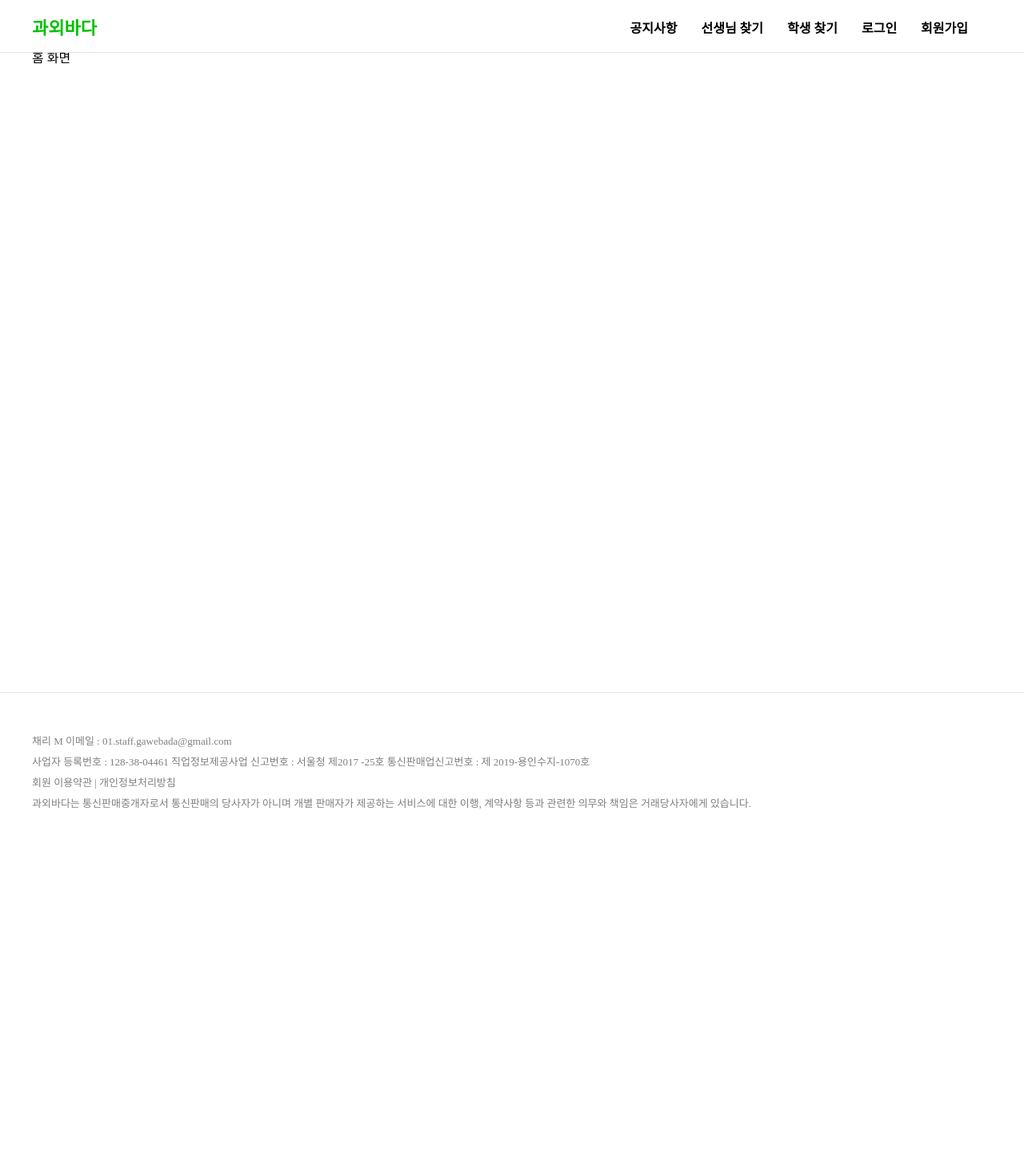
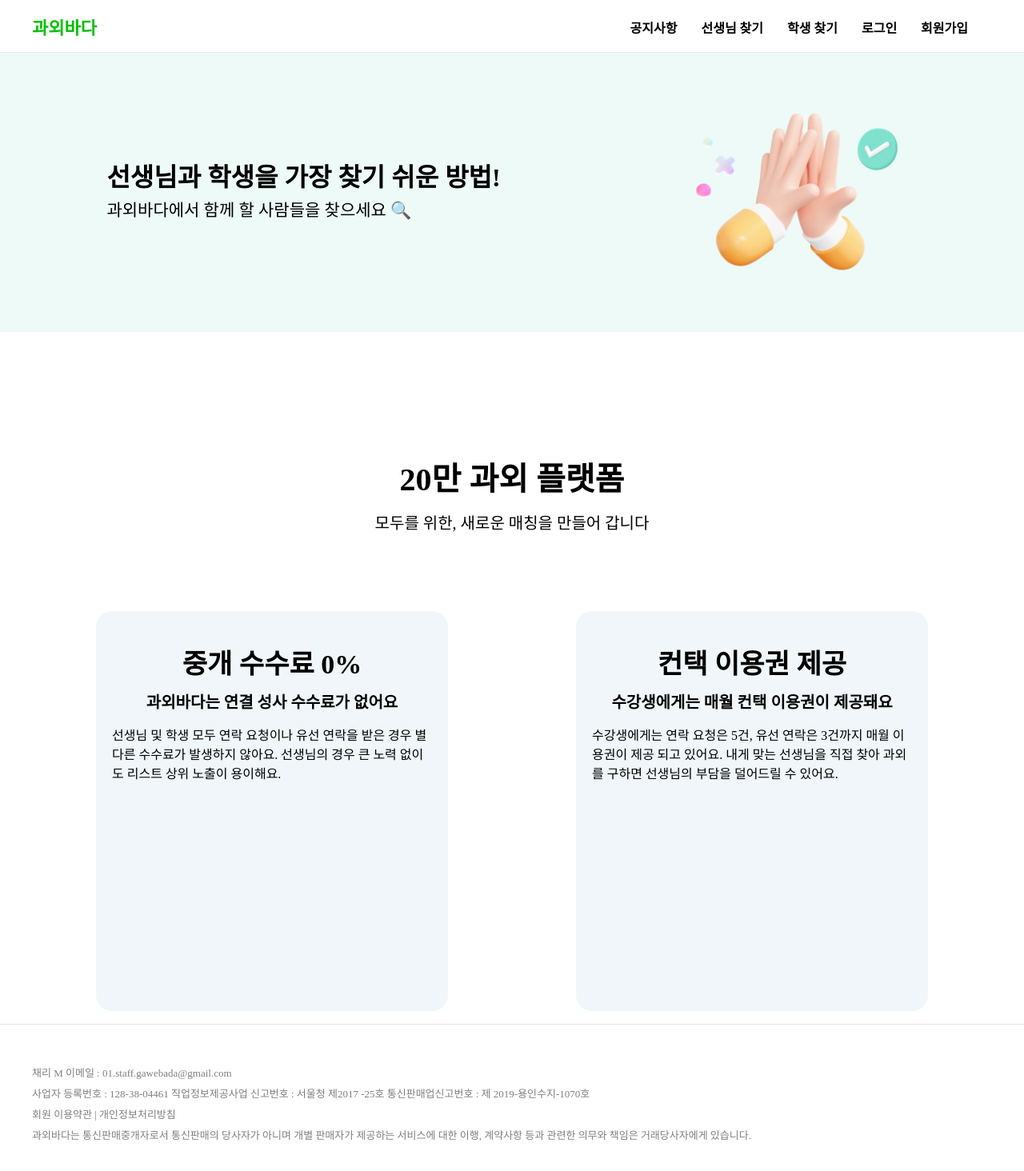
Before and after one commit to reignkk1/coding-tutoring-client, a React (Create React App) app: page / in a window 1280 px wide. Shown: the top 1464 px of the page at 80% size. Before the commit the page ends 1066 px from the top, so only its background shows below. Built offline with nearby package versions, Linux system fonts and the light colour scheme.

Commit message:
style: 메인 페이지 스타일링

```diff
--- a/src/pages/Home.tsx
+++ b/src/pages/Home.tsx
@@ -1,5 +1,122 @@
+import { styled } from "styled-components";
 import Wrapper from "../components/common/Wrapper";
 
+const Banner = styled.div`
+  background-color: #edfaf7;
+  height: 350px;
+  padding-top: 65px;
+`;
+
+const BannerContainer = styled.div`
+  display: flex;
+  justify-content: space-around;
+  align-items: center;
+  width: 1200px;
+  height: 100%;
+  margin: 0 auto;
+`;
+
+const BannerImg = styled.img`
+  height: 255px;
+  width: 334px;
+`;
+
+const BannerTitle = styled.div`
+  h2 {
+    font-size: 32px;
+    font-weight: bold;
+    margin-bottom: 15px;
+  }
+  span {
+    font-size: 21px;
+  }
+`;
+
+const Container = styled.div`
+  text-align: center;
+  margin-top: 100px;
+  margin-bottom: 200px;
+`;
+
+const FirstBox = styled.div`
+  p:first-child {
+    font-weight: bold;
+    font-size: 40px;
+    margin-bottom: 24px;
+  }
+  p:last-child {
+    font-size: 20px;
+  }
+`;
+const SecondBox = styled.div`
+  display: flex;
+  justify-content: space-around;
+  margin-top: 100px;
+`;
+
+const Box = styled.div`
+  width: 400px;
+  height: 400px;
+  background-color: #f0f6f9;
+  border-radius: 20px;
+  padding: 50px 20px;
+
+  div {
+    font-weight: bold;
+    font-size: 34px;
+    margin-bottom: 20px;
+  }
+  span {
+    font-weight: bold;
+    font-size: 20px;
+  }
+  p {
+    line-height: 1.5;
+    margin-top: 20px;
+    text-align: start;
+  }
+`;
+
 export default function Home() {
-  return <Wrapper>홈 화면</Wrapper>;
+  return (
+    <>
+      <Banner>
+        <BannerContainer>
+          <BannerTitle>
+            <h2>선생님과 학생을 가장 찾기 쉬운 방법!</h2>
+            <span>과외바다에서 함께 할 사람들을 찾으세요 🔍</span>
+          </BannerTitle>
+          <BannerImg src="/banner.png" />
+        </BannerContainer>
+      </Banner>
+      <Wrapper>
+        <Container>
+          <FirstBox>
+            <p>20만 과외 플랫폼</p>
+            <p>모두를 위한, 새로운 매칭을 만들어 갑니다</p>
+          </FirstBox>
+          <SecondBox>
+            <Box>
+              <div>중개 수수료 0%</div>
+              <span>과외바다는 연결 성사 수수료가 없어요</span>
+              <p>
+                선생님 및 학생 모두 연락 요청이나 유선 연락을 받은 경우 별다른
+                수수료가 발생하지 않아요. 선생님의 경우 큰 노력 없이도 리스트
+                상위 노출이 용이해요.
+              </p>
+            </Box>
+            <Box>
+              <div>컨택 이용권 제공</div>
+              <span>수강생에게는 매월 컨택 이용권이 제공돼요</span>
+              <p>
+                수강생에게는 연락 요청은 5건, 유선 연락은 3건까지 매월 이용권이
+                제공 되고 있어요. 내게 맞는 선생님을 직접 찾아 과외를 구하면
+                선생님의 부담을 덜어드릴 수 있어요.
+              </p>
+            </Box>
+          </SecondBox>
+        </Container>
+      </Wrapper>
+    </>
+  );
 }
```
Also changed, not shown: public/banner.png (added).
